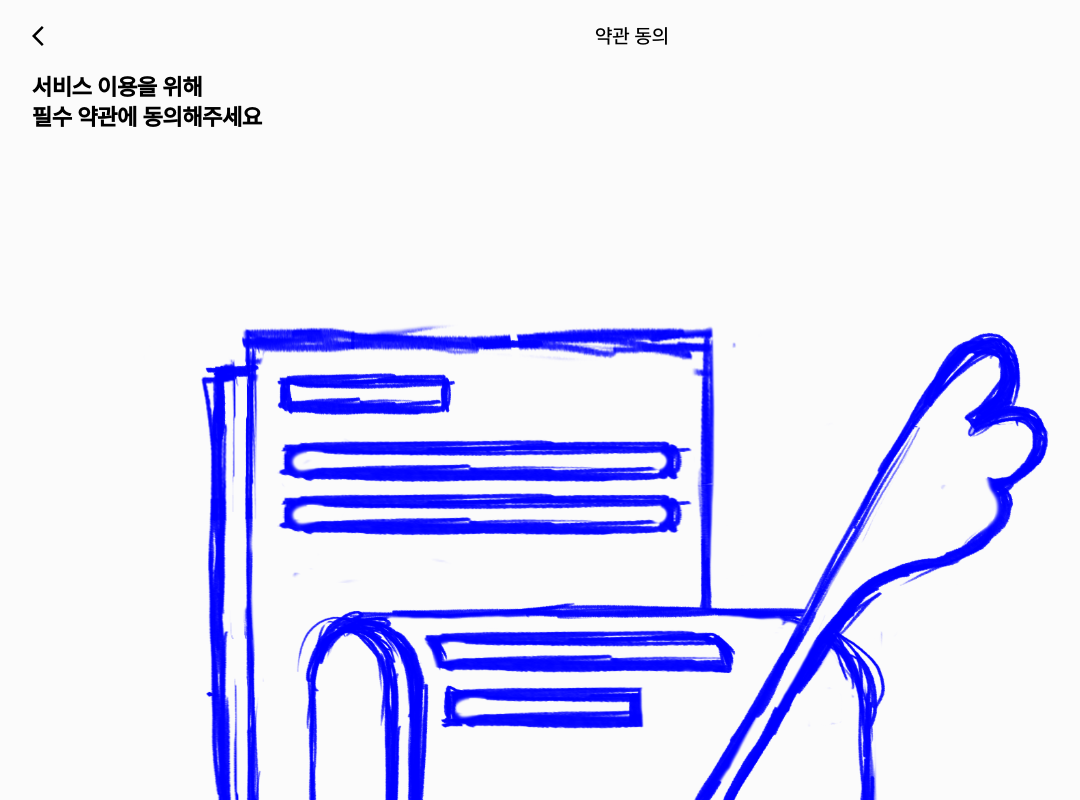
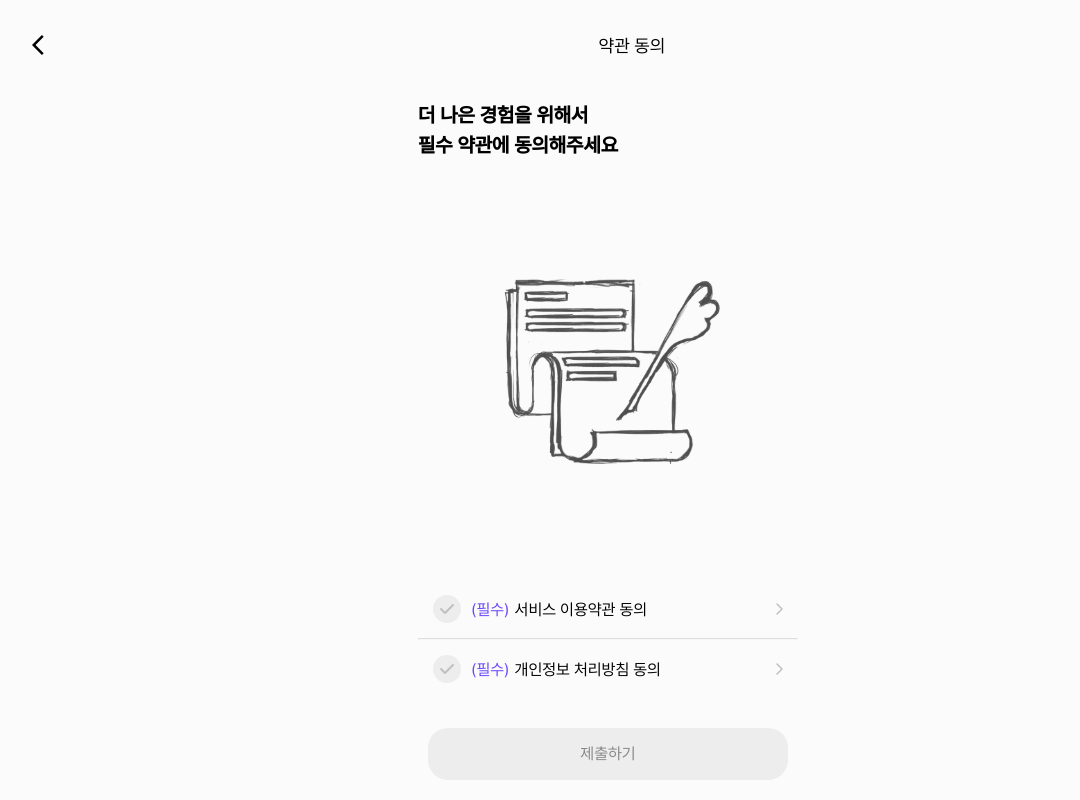
Before and after one commit to TodoMall/TodoMall_Client_Mobile, a React (Create React App) app: page /agreement in a window 1280 px wide. Shown: the top 800 px of the page, without its empty margins (32-1112 px from the left). Built offline with nearby package versions, Linux system fonts and the light colour scheme.

Commit message:
style: agreement page styling fixed

```diff
--- a/src/components/global/Header.js
+++ b/src/components/global/Header.js
@@ -19,12 +19,13 @@ const Header = ({ title }) => {
 
 const Container = styled.div`
   width: 100%;
-  height: 10%;
+  height: 90px;
   display: flex;
   flex-direction: row;
   align-items: center;
   justify-content: space-between;
   background-color: #fbfbfb;
+  position: fixed;
 `;
 
 const BackArrow = styled(ArrowBackIosIcon)`
@@ -33,8 +34,8 @@ const BackArrow = styled(ArrowBackIosIcon)`
   margin-left: 5vw;
 `;
 const HeaderTitle = styled.p`
-  font-size: 20px;
-  font-family: "PretendardMedium";
+  font-size: 18px;
+  font-family: "PretendardRegular";
   display: block;
   flex-grow: 1;
   text-align: center;
--- a/src/components/login/Agreement.js
+++ b/src/components/login/Agreement.js
@@ -17,7 +17,7 @@ const Agreement = () => {
       <Header title="약관 동의" />
       <Body>
         <Text>
-          <BodyText>서비스 이용을 위해</BodyText>
+          <BodyText>더 나은 경험을 위해서</BodyText>
           <BodyText>필수 약관에 동의해주세요</BodyText>
         </Text>
         <BodyImage src="/images/agreement_image.svg" />
@@ -103,14 +103,15 @@ const Agreement = () => {
           </Row>
         </Table>
         {isPersonalOn && isServiceOn ? (
-          <Button
+          <ButtonOn
             onClick={() => {
               navigate("/todobox");
             }}
-            src="/images/check_button_on.svg"
-          />
+          >
+            제출하기
+          </ButtonOn>
         ) : (
-          <Button src="/images/check_button_off.svg" />
+          <ButtonOff>제출하기</ButtonOff>
         )}
       </Footer>
     </>
@@ -121,26 +122,28 @@ const Body = styled.div`
   display: flex;
   flex-direction: column;
   background-color: #fbfbfb;
+  padding-top: 100px;
 `;
 
 const Text = styled.div`
   flex-direction: column;
-  margin-left: 5vw;
-  margin-bottom: 5vh;
+  margin: auto;
+  padding-right: 180px;
+  margin-bottom: 80px;
 `;
 
 const BodyText = styled.p`
   font-family: "PretendardMedium";
   font-style: normal;
   font-weight: 700;
-  font-size: 23px;
+  font-size: 20px;
   line-height: 30px;
   margin: 0;
   text-align: left;
 `;
 
 const BodyImage = styled.img`
-  width: 80%;
+  width: 260px;
   margin: auto;
 `;
 
@@ -150,10 +153,11 @@ const Footer = styled.div`
   align-items: center;
   flex-direction: column;
   background-color: #fbfbfb;
+  margin-top: 80px;
 `;
 
 const Table = styled.div`
-  width: 80%;
+  width: 380px;
   margin-bottom: 30px;
 `;
 
@@ -161,12 +165,40 @@ const Row = styled.div`
   display: flex;
   flex-direction: row;
   justify-content: space-between;
-  font-family: "PretendardMedium";
-  margin: 10px;
+  font-family: "PretendardRegular";
+  margin: 15px;
 `;
 
-const Button = styled.img`
-  width: 85%;
+const ButtonOff = styled.div`
+  width: 360px;
+  background-color: #ededed;
+  border-radius: 20px;
+  height: 52px;
+  display: flex;
+  align-items: center;
+  justify-content: center;
+  font-family: "PretendardRegular";
+  font-style: normal;
+  font-weight: 500;
+  font-size: 16px;
+  line-height: 16px;
+  color: #888888;
+`;
+
+const ButtonOn = styled.div`
+  width: 360px;
+  background: #6b47fd;
+  border-radius: 20px;
+  height: 52px;
+  display: flex;
+  align-items: center;
+  justify-content: center;
+  font-family: "PretendardRegular";
+  font-style: normal;
+  font-weight: 500;
+  font-size: 16px;
+  line-height: 16px;
+  color: white;
 `;
 
 export default Agreement;
--- a/src/components/login/Personal.js
+++ b/src/components/login/Personal.js
@@ -6,7 +6,7 @@ export default function Personal() {
 <pre
   style="
     white-space: pre-wrap;
-    font-family: Pretendard-Medium;
+    font-family: PretendardRegular;
     color: #808080;
     font-size: 13px;
   "
@@ -160,10 +160,42 @@ export default function Personal() {
     <>
       <Header title="개인정보 처리방침" />
       <HTMLDiv dangerouslySetInnerHTML={{ __html: HTML }} />
+      {/* <Footer>
+        <Button>약관 동의</Button>
+      </Footer> */}
     </>
   );
 }
 
 const HTMLDiv = styled.div`
-  padding: 0 20px;
+  padding: 30px 20px;
 `;
+
+const Footer = styled.div`
+  position: fixed;
+  width: 100%;
+  height: 108px;
+  left: 0px;
+  bottom: 0px;
+  background: #fbfbfb;
+  display: flex;
+  align-items: center;
+  justify-content: center;
+`;
+
+const Button = styled.div`
+  background: #f1efff;
+  border-radius: 20px;
+  width: 327px;
+  height: 52px;
+  display: flex;
+  align-items: center;
+  justify-content: center;
+  font-family: "PretendardRegular";
+  font-style: normal;
+  font-weight: 500;
+  font-size: 16px;
+  line-height: 16px;
+  text-align: center;
+  color: #6b47fd;
+`;
--- a/src/components/login/Service.js
+++ b/src/components/login/Service.js
@@ -6,7 +6,7 @@ export default function Service() {
 <pre
 style="
 white-space: pre-wrap;
-font-family: Pretendard-Medium;
+font-family: PretendardRegular;
 color: #808080;
 font-size: 13px;
 "
@@ -298,10 +298,41 @@ font-size: 13px;
     <>
       <Header title="서비스 이용약관" />
       <HTMLDiv dangerouslySetInnerHTML={{ __html: HTML }} />
+      {/* <Footer>
+        <Button>약관 동의</Button>
+      </Footer> */}
     </>
   );
 }
 
 const HTMLDiv = styled.div`
-  padding: 0 20px;
+  padding: 30px 20px;
 `;
+const Footer = styled.div`
+  position: fixed;
+  width: 100%;
+  height: 108px;
+  left: 0px;
+  bottom: 0px;
+  background: #fbfbfb;
+  display: flex;
+  align-items: center;
+  justify-content: center;
+`;
+
+const Button = styled.div`
+  background: #f1efff;
+  border-radius: 20px;
+  width: 327px;
+  height: 52px;
+  display: flex;
+  align-items: center;
+  justify-content: center;
+  font-family: "PretendardRegular";
+  font-style: normal;
+  font-weight: 500;
+  font-size: 16px;
+  line-height: 16px;
+  text-align: center;
+  color: #6b47fd;
+`;
```
Also changed, not shown: public/images/agreement_image.svg.
